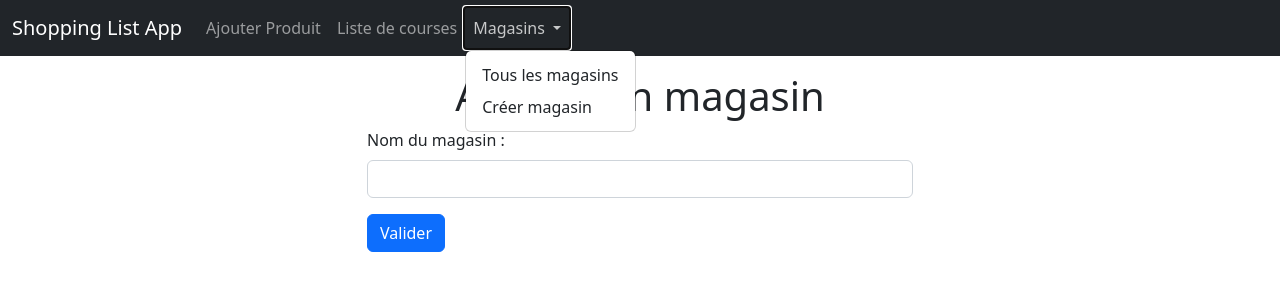
After one commit to UltraViolet33/shopping-list-web, a PHP site: template App/Views/Stores/add.php in a window 1280 px wide, after a click on "Magasins". The commit adds this page. Shown: the top 300 px of the page. Run offline with PHP 8.4, Linux system fonts and the light colour scheme; the template is opened without the code that fills it, so the values that code supplies are empty.

Commit message:
create StoreController and store model, display form to create a store

```diff
--- /dev/null
+++ b/App/Views/Stores/add.php
@@ -0,0 +1,27 @@
+<div class="container my-3">
+    <div class="row">
+        <div class="col-12">
+            <h1 class="text-center">Ajouter un magasin</h1>
+        </div>
+    </div>
+    <div class="row justify-content-center">
+        <div class="col-10 col-md-6">
+            <form method="POST">
+                <div class="mb-3">
+                    <label for="name" class="form-label">Nom du magasin : </label>
+                    <input type="text" class="form-control" name="name" <?= isset($_POST['name']) ? 'value="' . htmlspecialChars($_POST['name']) . '"' : '' ?>>
+                </div>
+                <div>
+                    <input type="submit" class="btn btn-primary" name="createStore" value="Valider">
+                </div>
+            </form>
+            <?php if (strlen($errors) !== 0) : ?>
+                <div class="bg-danger my-3 p-2">
+                    <p class="text-center">
+                        <?= $errors ?>
+                    </p>
+                </div>
+            <?php endif; ?>
+        </div>
+    </div>
+</div>
--- a/App/Views/layouts/header.php
+++ b/App/Views/layouts/header.php
@@ -30,6 +30,15 @@ Session::init();
                     <li class="nav-item">
                         <a class="nav-link" href="/list">Liste de courses</a>
                     </li>
+                    <li class="nav-item dropdown">
+                        <a class="nav-link dropdown-toggle" href="#" role="button" data-bs-toggle="dropdown" aria-expanded="false">
+                            Magasins
+                        </a>
+                        <ul class="dropdown-menu">
+                            <li><a class="dropdown-item" href="stores/index">Tous les magasins</a></li>
+                            <li><a class="dropdown-item" href="/stores/add">Créer magasin</a></li>
+                        </ul>
+                    </li>
                 </ul>
             </div>
         </div>
```
Also changed, not shown: App/Controllers/Controller.php (added, +43 -0 lines), App/Controllers/ProductController.php (+2 -36 lines), App/Controllers/StoreController.php (added, +36 -0 lines), public/index.php (+7 -2 lines), App/Models/Store.php (added).
